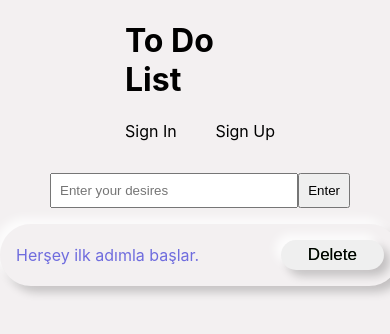
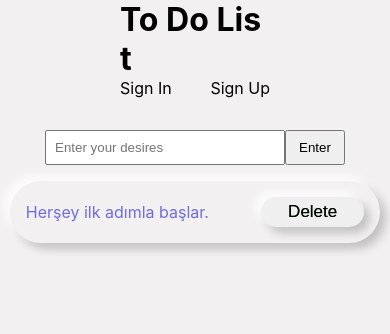
Before and after one commit to mefaba/MightyTodolist, a React (Create React App) app: page / in a window 390 px wide. Shown: the top 334 px of the page. Built offline with nearby package versions, Linux system fonts and the light colour scheme.

Commit message:
media query update

```diff
--- a/src/App.css
+++ b/src/App.css
@@ -1,9 +1,11 @@
 .App {
   display: flex;
+  width: auto;
   flex-direction: column;
   align-items: center;
   flex-wrap: wrap;
-  width: 100%;
+  margin: auto;
+
   box-sizing: border-box;
 }
 
--- a/src/components/todo-input/todo-input.css
+++ b/src/components/todo-input/todo-input.css
@@ -8,13 +8,13 @@
     /* background-color: sienna; */
   }
 
-input{
-  width: 100%;
+.todo-input input{
+  width: 80%;
   padding: 0.5rem;
+}
+
+.todo-input input+button{
+  padding: 0.5rem;
+  width: 20%;
 
 }
-
-input+button{
-  padding: 0.5rem;
-
-}
--- a/src/components/todo-item/todo-item.css
+++ b/src/components/todo-item/todo-item.css
@@ -1,6 +1,5 @@
 .todo-item {
     display: flex;
-    width: 400px;
     word-wrap: break-word;
     box-sizing: border-box;
     justify-content: space-between;;
@@ -14,6 +13,10 @@
     6px 6px 10px rgba(0, 0, 0, 0.2);
     color: #6f6cde;
 
+  }
+
+.todo-item p {
+      margin: 5px 0;
   }
 
 .todo-item button {
--- a/src/components/todo-list/todo-list.css
+++ b/src/components/todo-list/todo-list.css
@@ -1,4 +1,14 @@
+
+
 .todo-list {
     display: flex;
     flex-direction: column;
+    width: 50%;
 }
+
+
+@media (max-width: 500px){
+    .todo-list {
+        width: 95%;
+    }
+}
--- a/src/index.css
+++ b/src/index.css
@@ -1,6 +1,4 @@
 body {
-  margin: 0;
-  box-sizing: border-box;
   font-family: -apple-system, BlinkMacSystemFont, 'Segoe UI', 'Roboto', 'Oxygen',
     'Ubuntu', 'Cantarell', 'Fira Sans', 'Droid Sans', 'Helvetica Neue',
     sans-serif;
@@ -13,3 +11,10 @@ code {
   font-family: source-code-pro, Menlo, Monaco, Consolas, 'Courier New',
     monospace;
 }
+
+*{
+  margin: 0;
+  padding: 0;
+  box-sizing: border-box;
+  word-break: break-all;
+}
```
